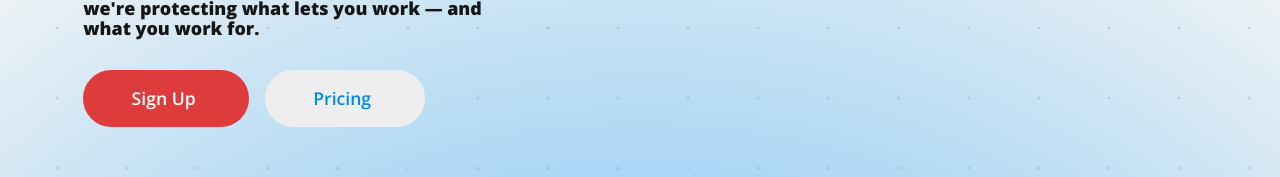
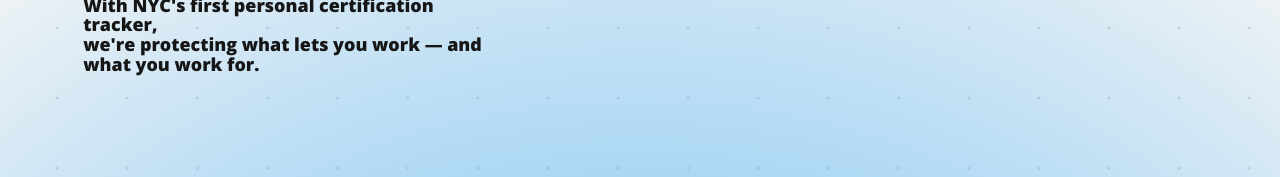
Before and after one commit to fastlinesafetytraining/accoric, a Next.js app: page /personal-dashcard in a window 1280 px wide. Shown: the part 597-774 px from the top of the page. Built offline with nearby package versions, Linux system fonts and the light colour scheme; no server answers.

Commit message:
Remove Buttons

```diff
--- a/containers/personal-dashcard-page/IntroSec.tsx
+++ b/containers/personal-dashcard-page/IntroSec.tsx
@@ -31,7 +31,7 @@ export default function IntroSec() {
 						<br /> we&apos;re protecting what lets you work — and what you work
 						for.
 					</p>
-					<div className={styles.introSec__content__buttonContainer}>
+					{/* <div className={styles.introSec__content__buttonContainer}>
 
 						<SiteButton
 							type='primary'
@@ -47,7 +47,7 @@ export default function IntroSec() {
 						>
 							Pricing
 						</SiteButton>
-					</div>
+					</div> */}
 				</div>
 
 				{isWebGLSupported === false ? (
```
